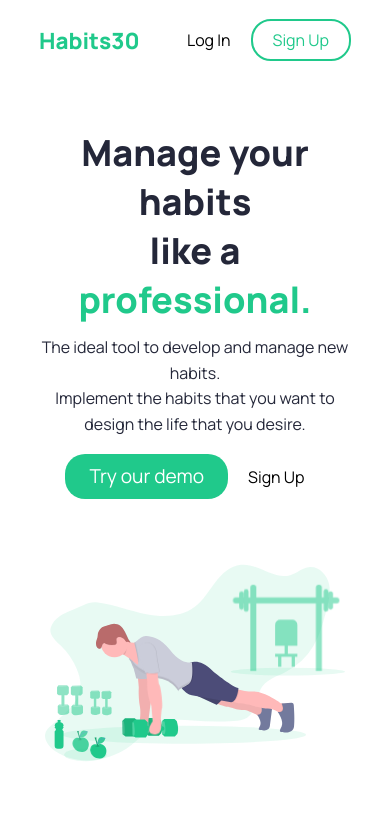
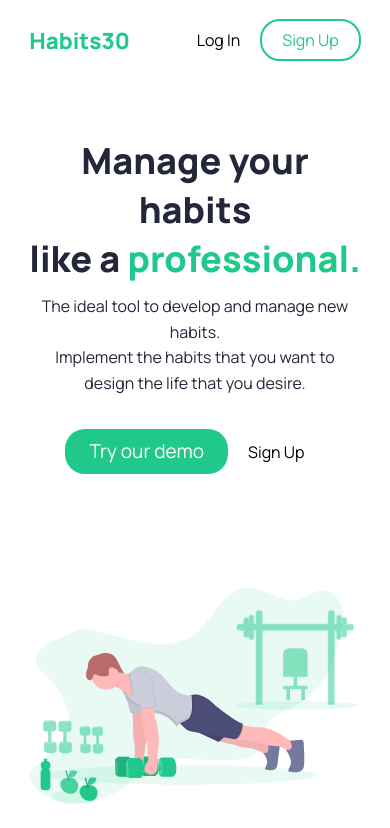
Before and after one commit to Jordan6794/Habits30, a React (Create React App) app: page / in a window 390 px wide. Shown: the top 828 px of the page. Built offline with nearby package versions, Linux system fonts and the light colour scheme; no server answers.

Commit message:
Remove not working auto path to test-utils import

```diff
--- a/src/components/LandingPage/LandingPage.module.css
+++ b/src/components/LandingPage/LandingPage.module.css
@@ -496,6 +496,14 @@ a/t*100%
 
 /* Mobile */
 @media (max-width: 700px) {
+    .container {
+        width: 85%;
+    }
+
+    .nav {
+        margin-bottom: 3.5em;
+    }
+
     /* Hero */
     .heroDiv {
         margin-bottom: 4em;
@@ -506,10 +514,16 @@ a/t*100%
     }
     .heroSubtitle {
         font-size: 1rem;
+        margin-bottom: 2em;
     }
+
+    .heroLeftDiv {
+        margin-bottom: 7em;
+    }
+
     .heroSVG {
-        height: 200px;
-        width: 300px;
+        height: 220px;
+        width: 330px;
     }
 
     /* Area one */
--- a/tsconfig.json
+++ b/tsconfig.json
@@ -14,10 +14,6 @@
       "isolatedModules": true,
       "jsx": "preserve",
       "incremental": true,
-      "baseUrl": "src",
-      "paths": {
-        "test-utils": ["./shared/test-utils"]
-      }
     },
     "include": ["next-env.d.ts", "**/*.ts", "**/*.tsx"],
     "exclude": ["node_modules"]
```
Also changed, not shown: jest.config.ts (deleted, +0 -11 lines), 1 other file (tests, documents, lock files or other folders).
